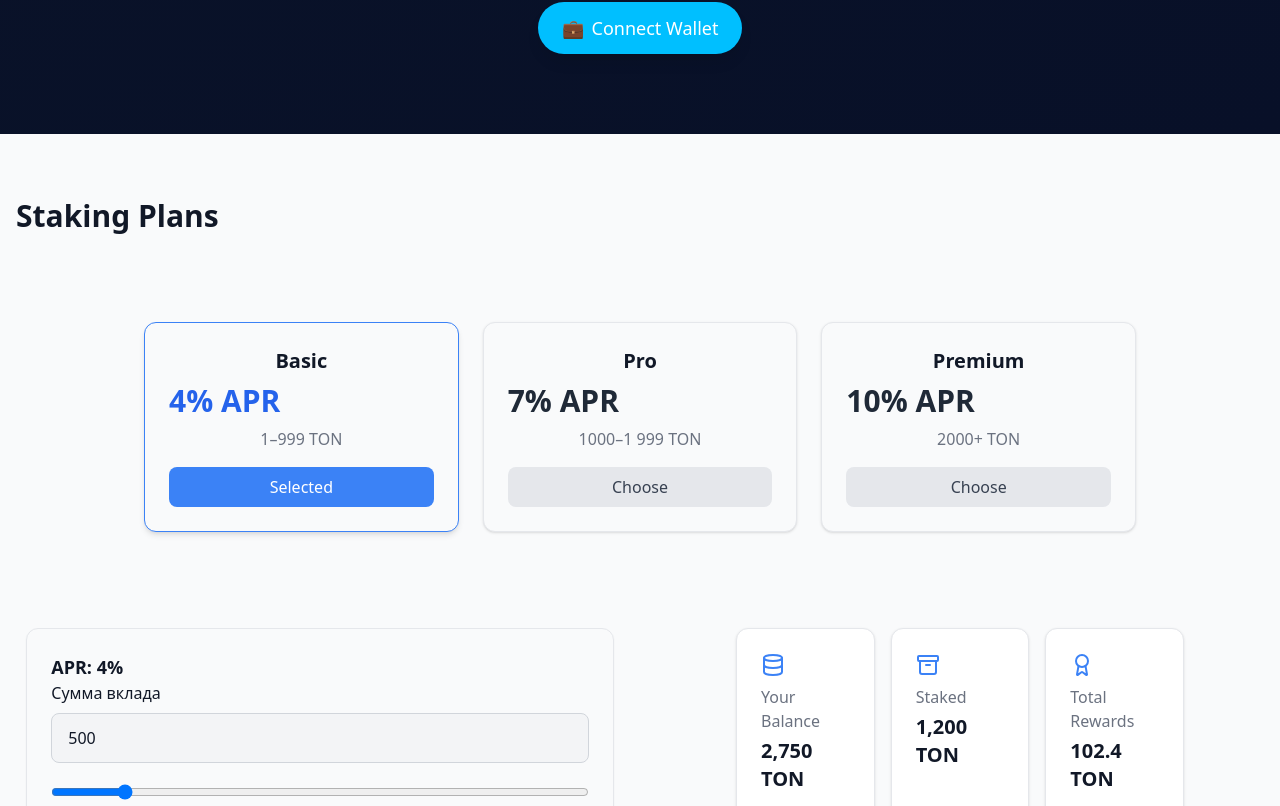
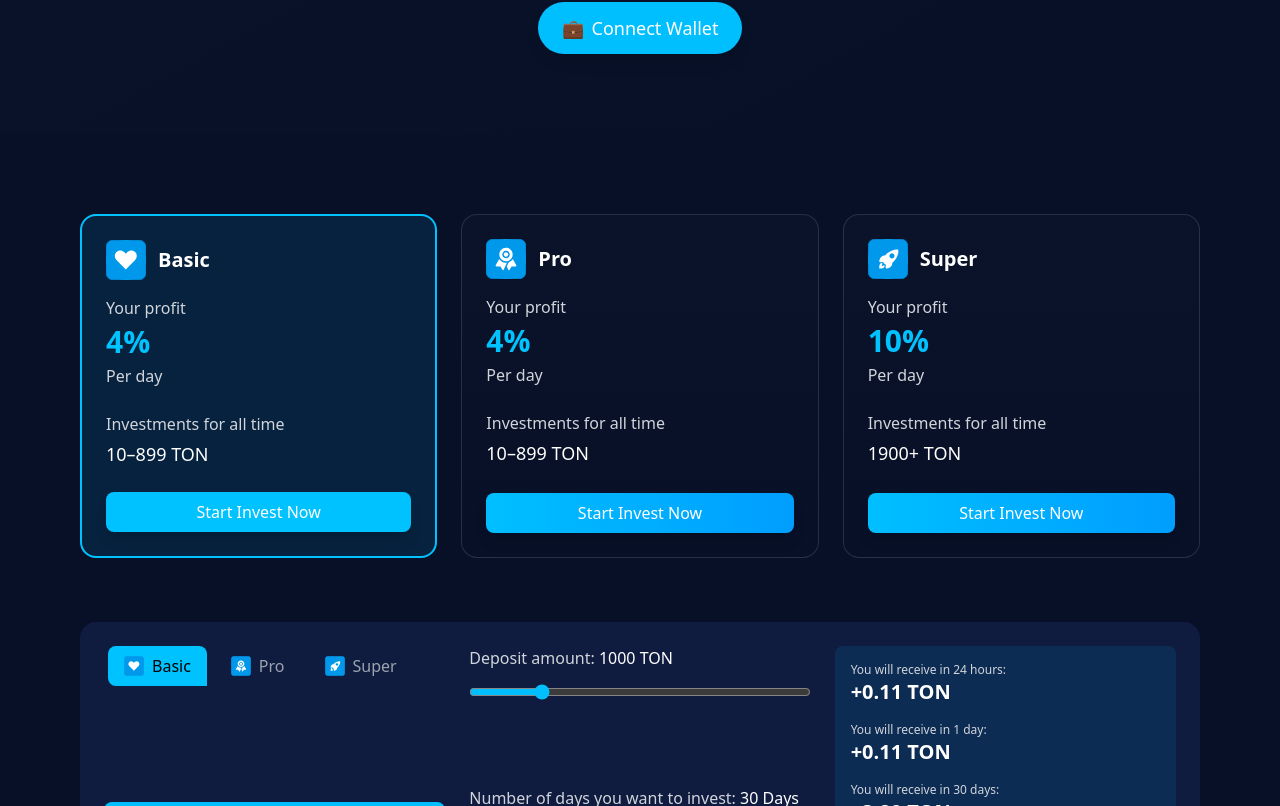
Before and after one commit to nd12123/ton-don, a Next.js app: page / in a window 1280 px wide. Shown: the part 1834-2640 px from the top of the page. Built offline with nearby package versions, Linux system fonts and the light colour scheme.

Commit message:
01.06 Design movements

```diff
--- a/app/InteractivePage.tsx
+++ b/app/InteractivePage.tsx
@@ -11,10 +11,11 @@ import { PLANS } from "@/components/Plans";
 import Plans from "@/components/Plans";
 import StakeCalculator from "@/components/StakeCalculator";
 import { InfoCard } from "@/components/InfoCard";
-import StartInvesting from "@/components/StartInvesting";
+//import StartInvesting from "@/components/StartInvesting";
 import FAQSection from "@/components/FAQSection";
 import Footer from "@/components/Footer";
 import { Database, Archive, Award } from "lucide-react";
+import CalculateAndPlans from "@/components/CalculateAndPlans";
 
 export default function InteractivePage() {
   const plansList = PLANS;
@@ -51,11 +52,14 @@ export default function InteractivePage() {
       <WhyUs />
       <StepsToInvest />
 
+      {/* Секция “Calculate & Plans” */}
+      <CalculateAndPlans />
+
       {/* Staking Plans & Calculator */}
-      <div className="bg-gray-50 dark:bg-gray-800 py-16">
+      <div className="bg-light dark:bg-dark py-16">
         <div className="container mx-auto px-4">
-          <h1 className="text-3xl font-bold mb-6 dark:text-gray-100">
-            Staking Plans
+          <h1 className="text-3xl font-bold mb-6 dark:text-gray-100 text-center">
+            Choose a plan and calculate your profit
           </h1>
           <Plans
             plans={plansList}
@@ -96,7 +100,6 @@ export default function InteractivePage() {
       </div>
 
       <FAQSection />
-      <StartInvesting />
       <Footer />
     </>
   );
--- a/app/globals.css
+++ b/app/globals.css
@@ -19,7 +19,7 @@
 }
 
 
-
+/* #0B1128*/
 :root {
   --color-primary-start:   #5C7CFA;
   --color-primary-end:     #6B35F3;
--- a/app/page_nodesign.tsx
+++ b/app/page_nodesign.tsx
@@ -9,7 +9,7 @@ import Plans from "@/components/Plans"
 import { Button } from "@/components/ui/button";
 import Header from "@/components/header";
 //import WalletConnect from "@/components/WalletConnect";
-import Hero  from "@/components/Hero";
+import Hero  from "@/components/Hero(nouse)";
 import Footer from "@/components/Footer"
 import Reveal from "@/components/ui/Reveal";
 //import WhyUs from "@/components/WhyUs";
--- a/components/Calculator.tsx
+++ b/components/Calculator.tsx
@@ -32,7 +32,7 @@ export default function Calculator({ plans }: CalculatorProps) {
   }, [amount, apr]);
 
   const inOneDay = dailyEarnings * 1;     // за 1 день
-  const inThirtyDays = dailyEarnings * 30; // за 30 дней
+  //const inThirtyDays = dailyEarnings * 30; // за 30 дней
 
   return (
     <div className="relative overflow-hidden bg-[#0F1B3F] rounded-2xl p-6 grid grid-cols-1 md:grid-cols-3 gap-6">
--- a/components/MainSection.tsx
+++ b/components/MainSection.tsx
@@ -8,7 +8,7 @@ import ton3d2 from '@/assets/Main/Ton 3d 2.png';
 import ton3d3 from '@/assets/Main/Ton 3d 3.png';
 
 // Import SVG icons
-import GetStartedIcon from '@/assets/Main/Get started.svg';
+//import GetStartedIcon from '@/assets/Main/Get started.svg';
 import ReliableIcon from '@/assets/Main/Reliable.svg';
 import ProfitableIcon from '@/assets/Main/Profitable.svg';
 import SimpleIcon from '@/assets/Main/Simple.svg';
--- a/components/StepsToInvest.tsx
+++ b/components/StepsToInvest.tsx
@@ -7,7 +7,7 @@ import Link from "next/link";
 
 // Пути к вашим файлам. Поместите картинки в папку /public/decorative/
 import coinLarge from "@/assets/StepsToInvest/ton2.png";//"/decorative/ton2.png"; // большая монета
-import coinSmall from "@/assets/StepsToInvest/ton1.png";//"/decorative/ton3.png"; // мелкие монеты
+//import coinSmall from "@/assets/StepsToInvest/ton1.png";//"/decorative/ton3.png"; // мелкие монеты
 import leftCorner from "@/assets/StepsToInvest/leftCorner.svg";
 import rightCorner from "@/assets/StepsToInvest/rightCorner.svg";
 export default function StepsToInvest() {
--- a/design-tokens.json
+++ b/design-tokens.json
@@ -3,8 +3,8 @@
     "primary-start": "#5C7CFA",
     "primary-end":   "#6B35F3",
     "accent":        "#3B82F6",
-    "bg-dark":       "#0A1329",
-    "bg-light":      "#F5F5FA",
+    "bg-dark":       "#0B1128",
+    "bg-light":      "#0B1128",
     "text-primary":  "#111827",
     "text-secondary":"#6B7280",
     "gray-100":      "#F3F4F6",
--- a/package.json
+++ b/package.json
@@ -25,6 +25,9 @@
   },
   "devDependencies": {
     "@eslint/eslintrc": "^3",
+    "@figma-export/cli": "^6.2.0",
+    "@figma-export/output-components-as-svg": "^6.2.0",
+    "@figma-export/output-styles-as-sass": "^6.2.0",
     "@types/node": "^20",
     "@types/react": "^19",
     "@types/react-dom": "^19",
```
Also changed, not shown: 1 other file (tests, documents, lock files or other folders).
